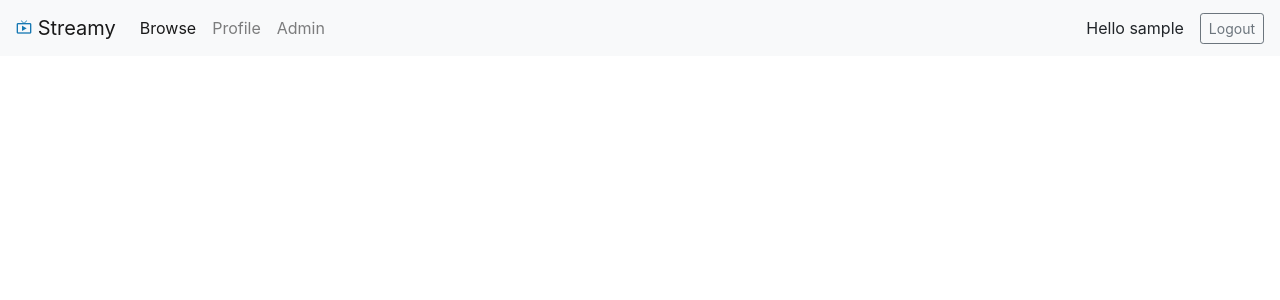
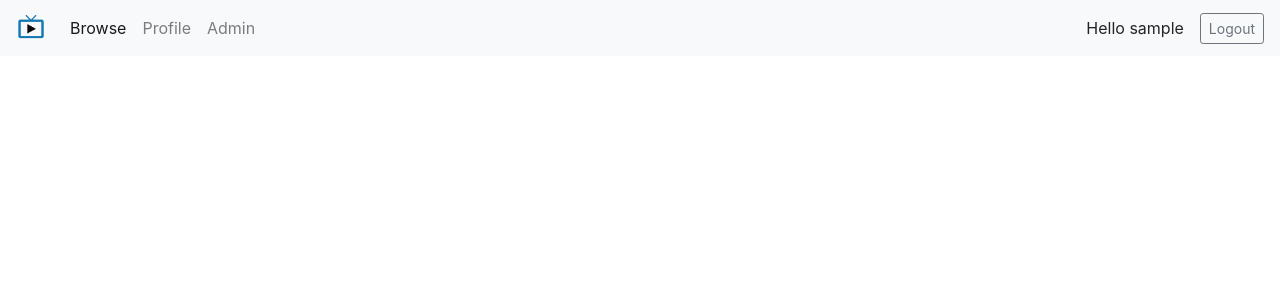
Before and after one commit to carbn/streamy, a Django app: page / in a window 1280 px wide. Shown: the top 300 px of the page. Run offline with Django 3.2, Linux system fonts and the light colour scheme; the visitor is signed in with stand-in values (Sample User, id 1); data that the repository does not hold is empty; some libraries are stand-ins or nearby versions.

Commit message:
add site logo

```diff
--- a/app/streamy/static/css/custom.css
+++ b/app/streamy/static/css/custom.css
@@ -1,6 +1,5 @@
-.navbar-brand .material-icons {
-    font-size: 1.0rem;
-    color: #1678b3;
+.navbar-brand img {
+    height: 30px;
 }
 
 video {
--- a/app/streamy/templates/base.html
+++ b/app/streamy/templates/base.html
@@ -12,7 +12,9 @@
     </head>
     <body>
         <nav class="navbar navbar-expand-sm navbar-light bg-light {% block top-margin %}mb-4{% endblock %}">
-            <a class="navbar-brand" href="/"><i class="material-icons">live_tv</i> Streamy</a>
+            <a class="navbar-brand" href="{% url 'home' %}">
+                <img src="{% static 'img/logo_50px.png' %}" class="d-inline-block align-top" alt="streamy">
+            </a>
             <button class="navbar-toggler" type="button" data-toggle="collapse" data-target="#navbar-toggle" aria-controls="navbar-toggle" aria-expanded="false" aria-label="Toggle navigation">
                 <span class="navbar-toggler-icon"></span>
             </button>
```
Also changed, not shown: app/streamy/static/img/logo_50px.png (added).
